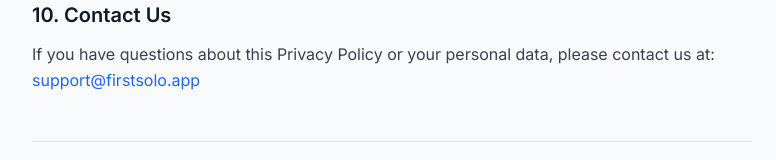
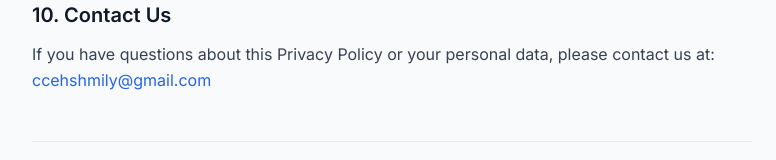
Before and after one commit to chcharcharlie/flightlessons, a React (Vite) app in the folder implementation/: page /privacy in a window 1280 px wide. Shown: the part 2120-2280 px from the top of the page, without its empty margins (248-1024 px from the left). Built offline with nearby package versions, Linux system fonts and the light colour scheme; no server answers.

Commit message:
fix: update support email to ccehshmily@gmail.com

```diff
--- a/implementation/src/pages/PrivacyPolicy.tsx
+++ b/implementation/src/pages/PrivacyPolicy.tsx
@@ -117,8 +117,8 @@
             <h2 className="text-xl font-semibold text-gray-900 mb-3">10. Contact Us</h2>
             <p>
               If you have questions about this Privacy Policy or your personal data, please contact us at:{' '}
-              <a href="mailto:support@firstsolo.app" className="text-blue-600 hover:underline">
-                support@firstsolo.app
+              <a href="mailto:ccehshmily@gmail.com" className="text-blue-600 hover:underline">
+                ccehshmily@gmail.com
               </a>
             </p>
           </section>
--- a/implementation/src/pages/TermsOfService.tsx
+++ b/implementation/src/pages/TermsOfService.tsx
@@ -160,8 +160,8 @@
             <h2 className="text-xl font-semibold text-gray-900 mb-3">14. Contact</h2>
             <p>
               Questions about these Terms? Contact us at:{' '}
-              <a href="mailto:support@firstsolo.app" className="text-blue-600 hover:underline">
-                support@firstsolo.app
+              <a href="mailto:ccehshmily@gmail.com" className="text-blue-600 hover:underline">
+                ccehshmily@gmail.com
               </a>
             </p>
           </section>
```
